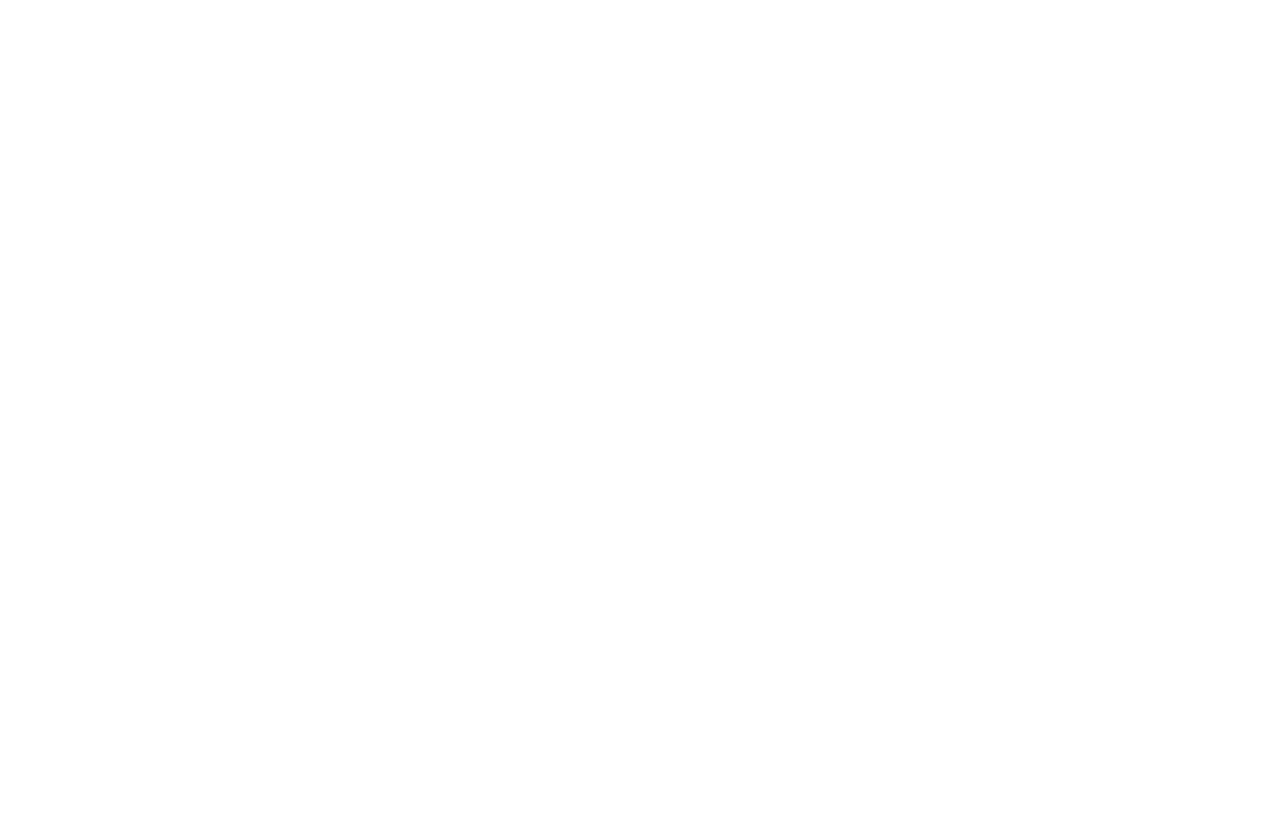
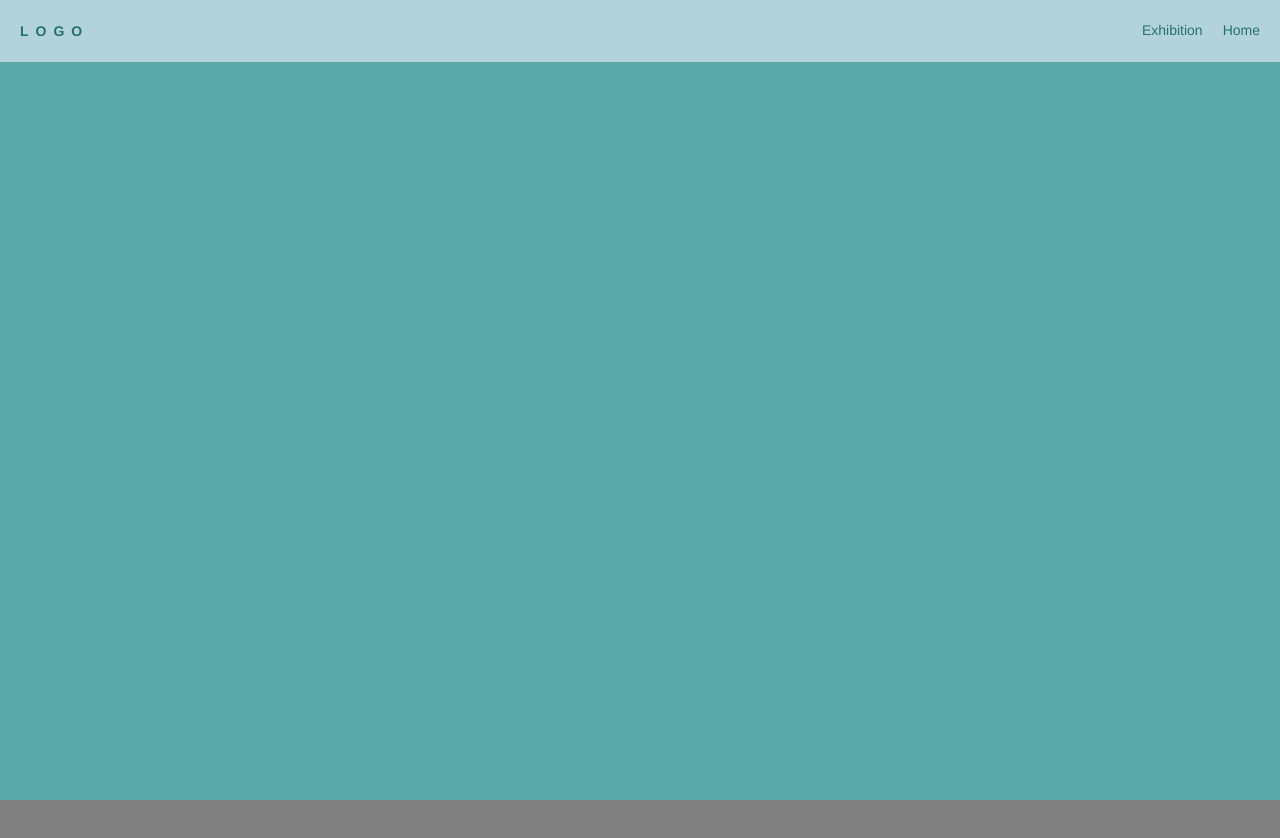
Before and after one commit to lydiafelicia/sculptureSea, a plain HTML site: page index.html in a window 1280 px wide. Before the commit the page ends 800 px from the top, so only its background shows below. Drawn offline with nearby package versions, Linux system fonts and the light colour scheme.

Commit message:
hero section added to index.html

```diff
--- a/css/default.css
+++ b/css/default.css
@@ -2,14 +2,7 @@
 @import url(http://fonts.googleapis.com/css?family=Lato:300,400,700);
 
 @font-face {
-	font-family: 'fontawesome';
-	src:url('../fonts/fontawesome.eot');
-	src:url('../fonts/fontawesome.eot?#iefix') format('embedded-opentype'),
-		url('../fonts/fontawesome.svg#fontawesome') format('svg'),
-		url('../fonts/fontawesome.woff') format('woff'),
-		url('../fonts/fontawesome.ttf') format('truetype');
-	font-weight: normal;
-	font-style: normal;
+	font-family: helvetica;
 }
 
 body, html { font-size: 100%; 	padding: 0; margin: 0;}
--- a/css/demo.css
+++ b/css/demo.css
@@ -33,7 +33,7 @@ section {
 
 .content {
 	margin: 0 auto;
-	max-width: 1000px;
+	max-width: 1440px;
 }
 
 .content > h2 {
--- a/index.html
+++ b/index.html
@@ -0,0 +1,34 @@
+<!DOCTYPE html>
+<html lang="en">
+<!-- See http://getbootstrap.com/examples/grid/ -->
+<head>
+   <meta name="viewport" content="width=device-width, initial-scale=1">
+
+    <link rel="stylesheet" href="https://maxcdn.bootstrapcdn.com/bootstrap/3.3.5/css/bootstrap.min.css">
+    <link rel="stylesheet" type="text/css" href="style.css">
+
+    <script src="http://code.jquery.com/jquery-2.1.4.min.js"></script>
+    <script src="https://maxcdn.bootstrapcdn.com/bootstrap/3.3.5/js/bootstrap.min.js"> </script>
+
+    <script src="main.js"></script>
+
+    <title>Sculpture by the Sea 2015 - Home</title>
+</head>
+
+	<body>
+	<header class="clearfix">
+		<span>Logo</span>
+		<nav>
+		<ul>
+		<li>Home</li>
+		<li>Exhibition</li>
+		</ul>
+		</nav>
+	</header>
+
+	<div id="overlay"> </div>
+	<div id ="hero">
+	</div>
+	</body>
+
+</html>
--- /dev/null
+++ b/style.css
@@ -0,0 +1,51 @@
+body {
+	margin: 0 auto;
+}
+
+#hero {
+	width: 100%;
+	height: 800px;
+	background-color: grey;
+	position: relative;
+	z-index: 1;
+}
+
+#overlay{
+    position:absolute;
+    height: 800px;
+    top:0px;
+    left:0px;
+    bottom:0px;
+    right:0px;
+    background-color:cyan;
+    opacity: 0.3;
+    z-index: 2
+}
+
+.clearfix {
+	z-index: 3;
+	background-color: pink;
+	padding-top: 10px;
+	padding-bottom: 10px;
+
+}
+
+
+
+.clearfix span {
+	display: block;
+	font-weight: 700;
+	text-transform: uppercase;
+	letter-spacing: 0.5em;
+	padding-left: 20px;
+	float: left;
+	line-height: 3;
+
+}
+.clearfix li{
+
+float: right;
+	list-style: none;
+	padding-right: 20px;
+
+}
```
Also changed, not shown: artist.html (+30 -3 lines), css/set1.css (+5 -10 lines), css/style.css (added).
